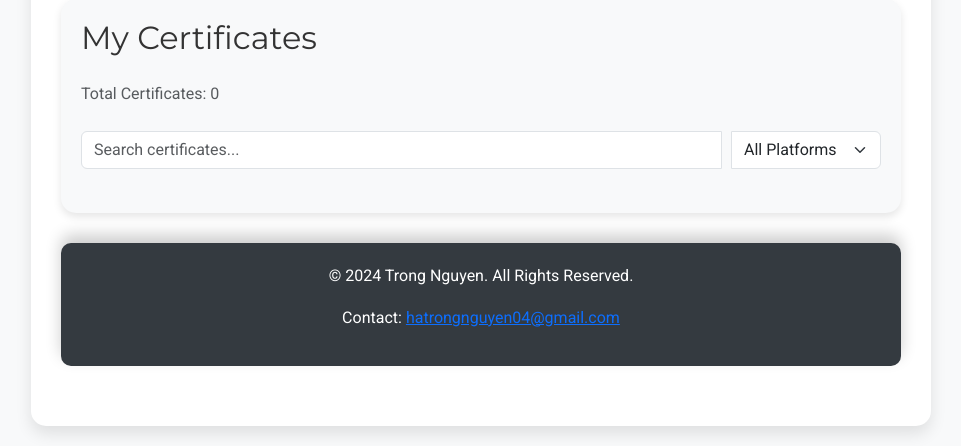
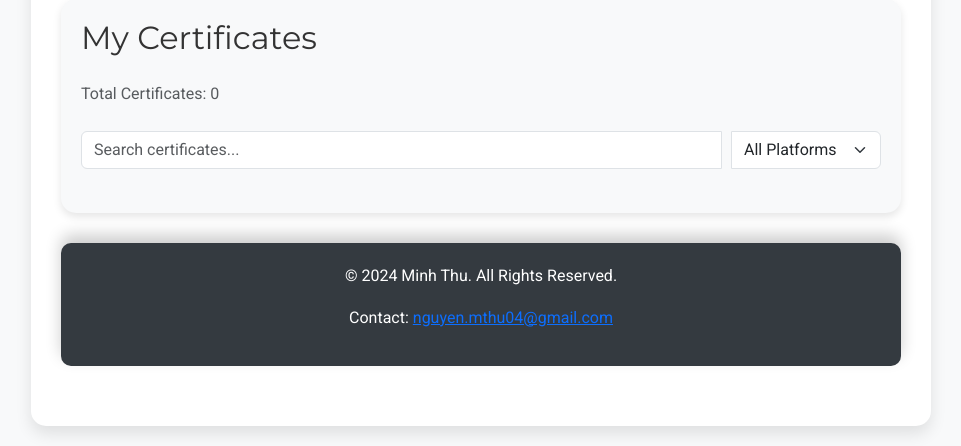
Before and after one commit to nguyenmthuu/certificates, a Python web app: template templates/index.html in a window 1280 px wide. Shown: the part 673-1119 px from the top of the page, without its empty margins (159-1120 px from the left). Run offline with Jinja, Linux system fonts and the light colour scheme; the template is opened without the code that fills it, so the values that code supplies are empty.

Commit message:
Update index.html

```diff
--- a/templates/index.html
+++ b/templates/index.html
@@ -7,10 +7,10 @@
             name="description"
             content="A simple webpage to showcase my certificates"
         />
-        <title>Ha Trong Nguyen | Certificates Portfolio</title>
+        <title>Nguyen Minh Thu | Certificates Portfolio</title>
         <link
             rel="icon"
-            href="https://github.com/htrnguyen.png"
+            href="https://github.com/nguyenmthuu.png"
             type="image/png"
         />
         <link
@@ -596,19 +596,18 @@
                 </p>
                 <div class="social-links">
                     <a
-                        href="https://www.facebook.com/htrnguyenn"
+                        href="https://www.facebook.com/nguyenn.thu.92560"
                         target="_blank"
                         class="fs-3"
                         ><i class="fab fa-facebook"></i
                     ></a>
                     <a
-                        href="https://github.com/htrnguyen"
-                        target="_blank"
+                        href="mailto:nguyen.mthu04@gmail.com"
                         class="fs-3"
-                        ><i class="fab fa-github"></i
-                    ></a>
+                        ><i class="fas fa-envelope"></i>
+                    </a>
                     <a
-                        href="https://www.linkedin.com/in/htrnguyen"
+                        href="https://www.linkedin.com/in/#"
                         target="_blank"
                         class="fs-3"
                     >
@@ -669,11 +668,11 @@
 
             <!-- Footer Section -->
             <footer id="footer" class="section-wrapper fade-in">
-                <p>&copy; 2024 Trong Nguyen. All Rights Reserved.</p>
+                <p>&copy; 2024 Minh Thu. All Rights Reserved.</p>
                 <p class="mt-3">
                     Contact:
                     <a href="mailto:hatrongnguyen04.com"
-                        >hatrongnguyen04@gmail.com</a
+                        >nguyen.mthu04@gmail.com</a
                     >
                 </p>
             </footer>
```
